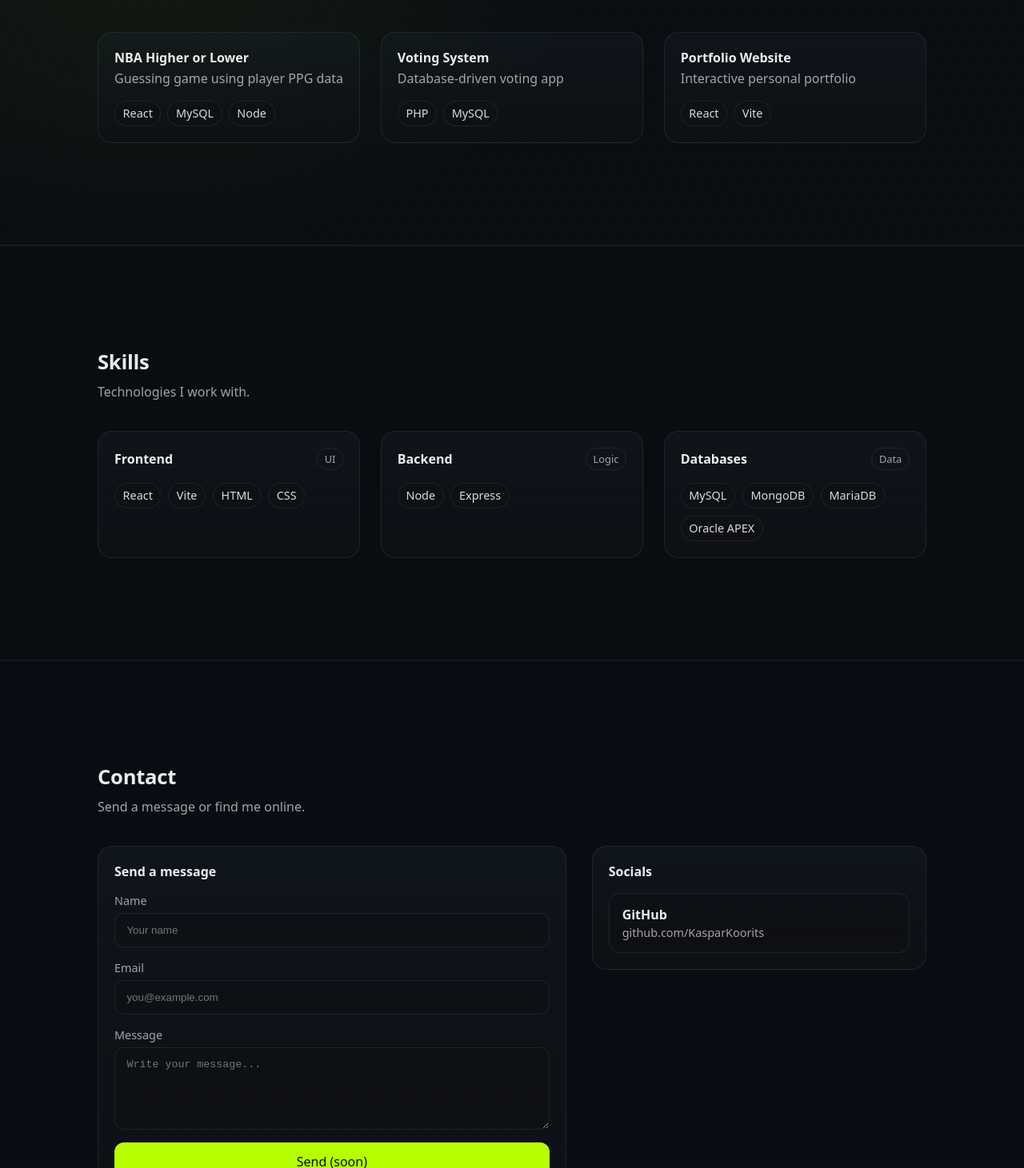
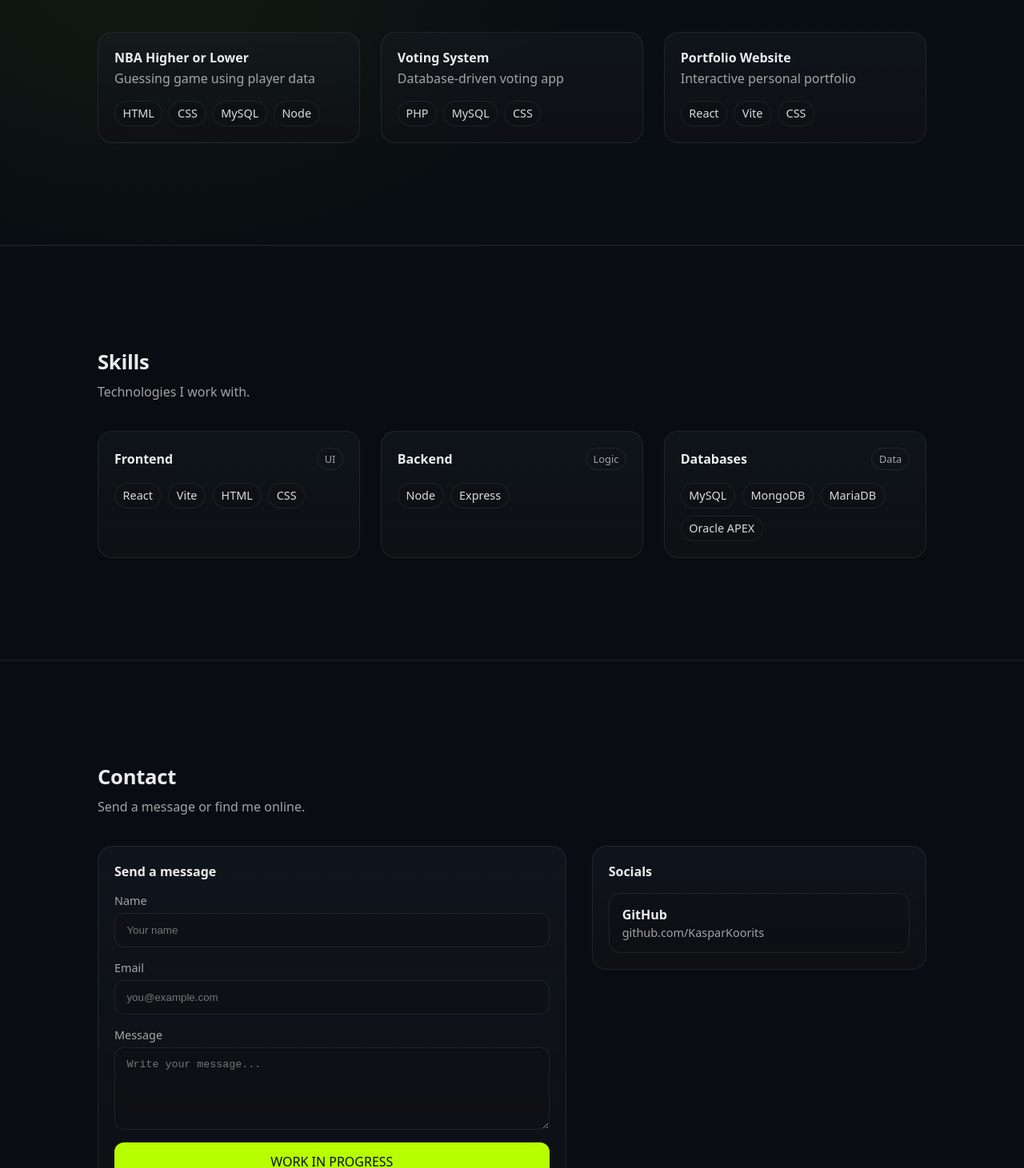
Before and after one commit to KasparKoorits/kaspar-portfolio, a React (Vite) app: page / in a window 1280 px wide. Shown: the part 1549-3010 px from the top of the page at 80% size. Built offline with nearby package versions, Linux system fonts and the light colour scheme.

Commit message:
Fixed tags and added WIP to contact page

```diff
--- a/src/components/Contact.jsx
+++ b/src/components/Contact.jsx
@@ -28,7 +28,7 @@ export default function Contact() {
               </label>
 
               <button className="btn btn--primary" type="submit">
-                Send (soon)
+                WORK IN PROGRESS
               </button>
             </form>
           </div>
--- a/src/components/Projects.jsx
+++ b/src/components/Projects.jsx
@@ -1,18 +1,18 @@
 const PROJECTS = [
   {
     title: "NBA Higher or Lower",
-    desc: "Guessing game using player PPG data",
-    stack: ["React", "MySQL", "Node"],
+    desc: "Guessing game using player data",
+    stack: ["HTML","CSS", "MySQL", "Node"],
   },
   {
     title: "Voting System",
     desc: "Database-driven voting app",
-    stack: ["PHP", "MySQL"],
+    stack: ["PHP", "MySQL", "CSS"],
   },
   {
     title: "Portfolio Website",
     desc: "Interactive personal portfolio",
-    stack: ["React", "Vite"],
+    stack: ["React", "Vite", "CSS"],
   },
 ];
 
```
